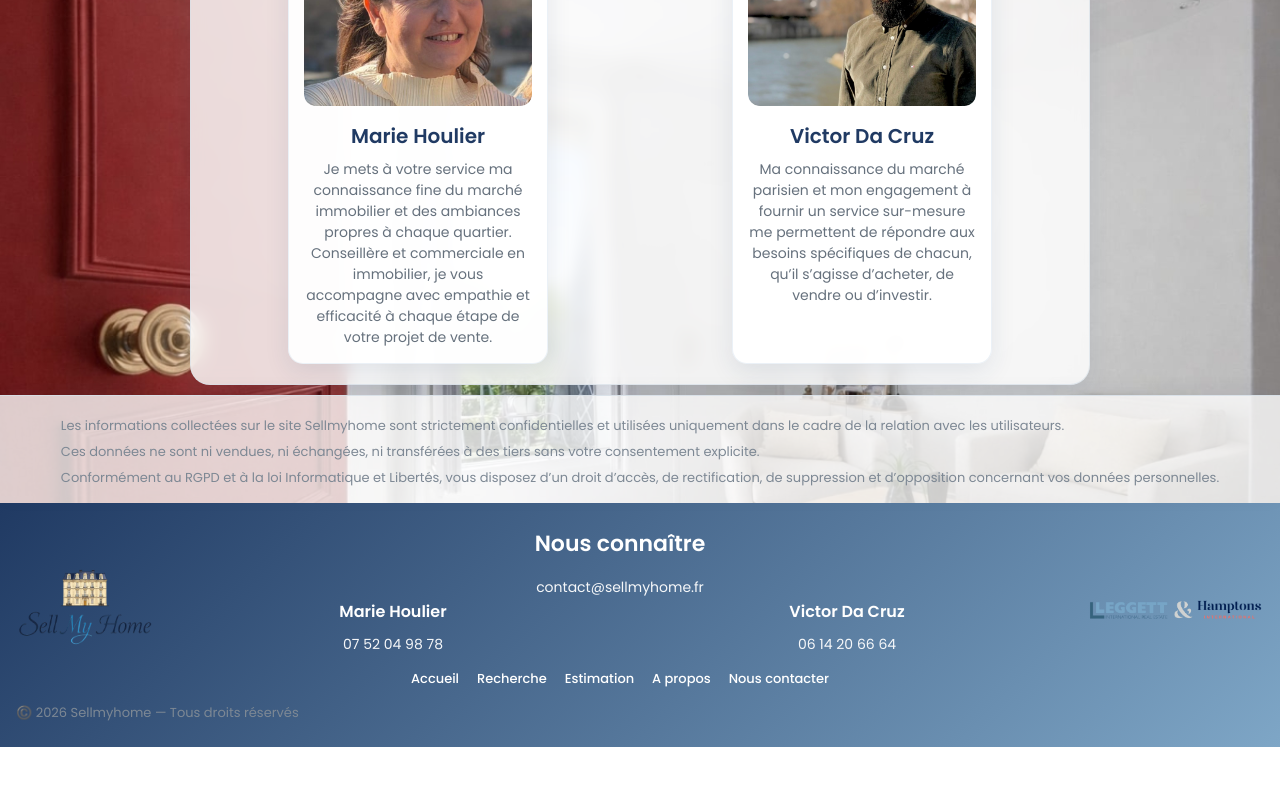
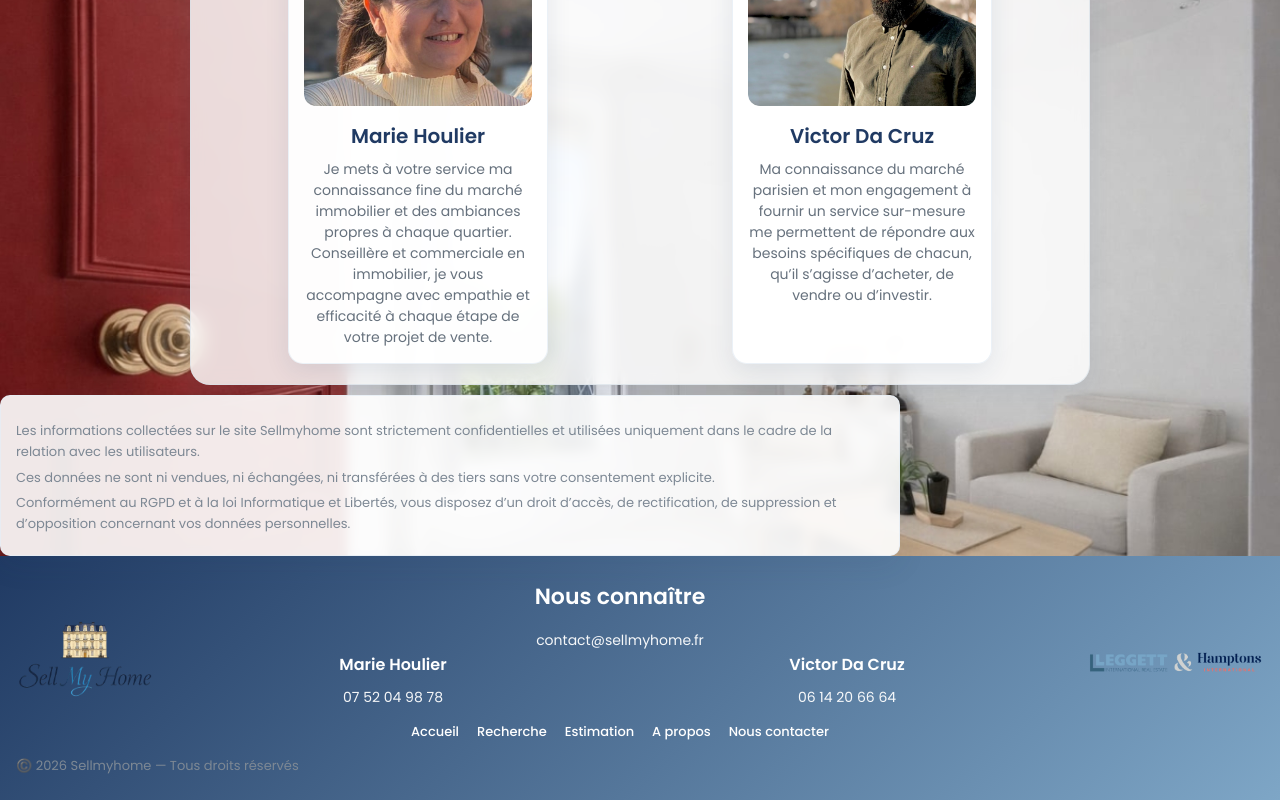
Before and after one commit to Juju-kpi/estimation_immo, a Next.js app: page / in a window 1280 px wide. Shown: the part 944-1744 px from the top of the page. Before the commit the page ends 1691 px from the top, so only its background shows below. Built offline with nearby package versions, Linux system fonts and the light colour scheme.

Commit message:
Update HomeClient.js

```diff
--- a/app/HomeClient.js
+++ b/app/HomeClient.js
@@ -134,9 +134,7 @@ Ma connaissance du marché parisien et mon engagement à fournir un service sur-
 
   </div>
 </section>
-
-  <footer className="footer-legal">
-
+<div className="footer-container">
     <div className="footer-legal-text">
       <p>
         Les informations collectées sur le site Sellmyhome sont strictement confidentielles
@@ -153,8 +151,7 @@ Ma connaissance du marché parisien et mon engagement à fournir un service sur-
       </p>
 
   </div>
-</footer>
-
+          </div>
     </main>
   );
 }
```
